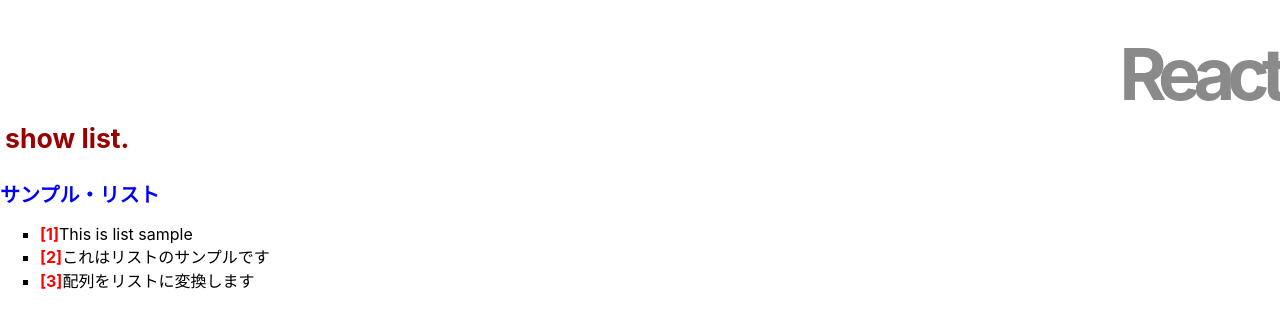
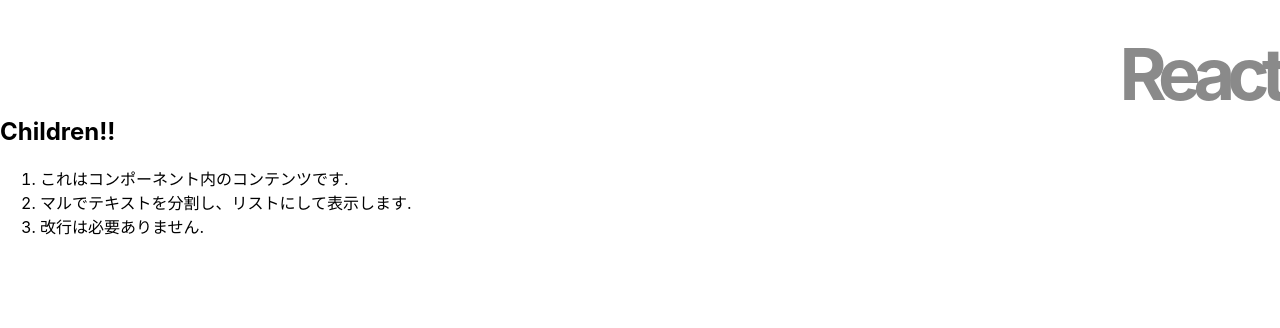
Before and after one commit to 14m3185yoshi/app-react4, a React (Create React App) app: page / in a window 1280 px wide. Shown: the top 328 px of the page. Built offline with nearby package versions, Linux system fonts and the light colour scheme.

Commit message:
内部のテキストをリスト表示する

```diff
--- a/src/App.js
+++ b/src/App.js
@@ -3,11 +3,7 @@
 import './App.css';
 
 class App extends Component {
-  data = [
-    "This is list sample",
-    "これはリストのサンプルです",
-    "配列をリストに変換します",
-  ];
+  input = '';
 
   msgStyle = {
     fontSize: "20pt",
@@ -19,66 +15,62 @@
   constructor(props) {
     super(props);
     this.state = {
-      list: this.data
+      message: 'type your name:'
     };
+    this.doChange = this.doChange.bind(this);
+    this.doSubmit = this.doSubmit.bind(this);
+  }
+
+  doChange(event) {
+    this.input = event.target.value;
+  }
+  doSubmit(event) {
+    this.setState({
+      message: 'Hello, ' + this.input + '!!'
+    });
+    event.preventDefault();
   }
 
   render() {
     return (
       <div>
         <h1>React</h1>
-        <h2 style={this.msgStyle}>show list.</h2>
-        <List title="サンプル・リスト" data={this.data} />
+        <Message title="Children!!">
+          これはコンポーネント内のコンテンツです。
+          マルでテキストを分割し、リストにして表示します。
+          改行は必要ありません。
+        </Message>
       </div>
-    )
+    );
   }
 }
 
-class List extends Component {
-  number = 1;
-
-  title = {
-    fontSize: "20px",
-    fontWeight: "bold",
-    color: "blue",
-  };
-
-  render() {
-    let data = this.props.data;
-    return (
-      <div>
-        {/* AppでListを呼び出す際にtitle属性を渡しているので、「this.props.title」で呼び出すことができる。 */}
-        <p style={this.title}>{this.props.title}</p>
-        <ul>
-          {/* itemにはdataの格要素が入っている。番号を先頭につけたいので配列を組みなおしている。また繰り返し処理をしたいので。今回はkeyは使っていない。 */}
-          {data.map((item) => <Item number={this.number++} value={item} key={this.number} />)}
-        </ul>
-      </div>
-    )
-  }
-}
-
-class Item extends Component {
+class Message extends Component {
   li = {
-    listStyleType: "square",
     fontSize: "16px",
     color: "#06",
     margin: "0px",
     padding: "0px",
   }
 
-  num = {
-    fontWeight: "bold",
-    color: "red"
-  }
-
   render() {
-    return(
-      <li style={this.li}>
-        <span style={this.num}>[{this.props.number}]</span>
-        {this.props.value}
-      </li>
-    );
+    let content = this.props.children;
+    let arr = content.split('。');
+    let arr2 = [];
+    for(let i = 0; i < arr.length; i++) {
+      if(arr[i].trim() != '') {
+        arr2.push(arr[i]);
+      }
+    }
+    let list = arr2.map((value, key) => (
+      <li style={this.li} key={key}>{value}.</li>
+    ));
+    return (
+      <div>
+        <h2>{this.props.title}</h2>
+        <ol>{list}</ol>
+      </div>
+    )
   }
 }
 
```
